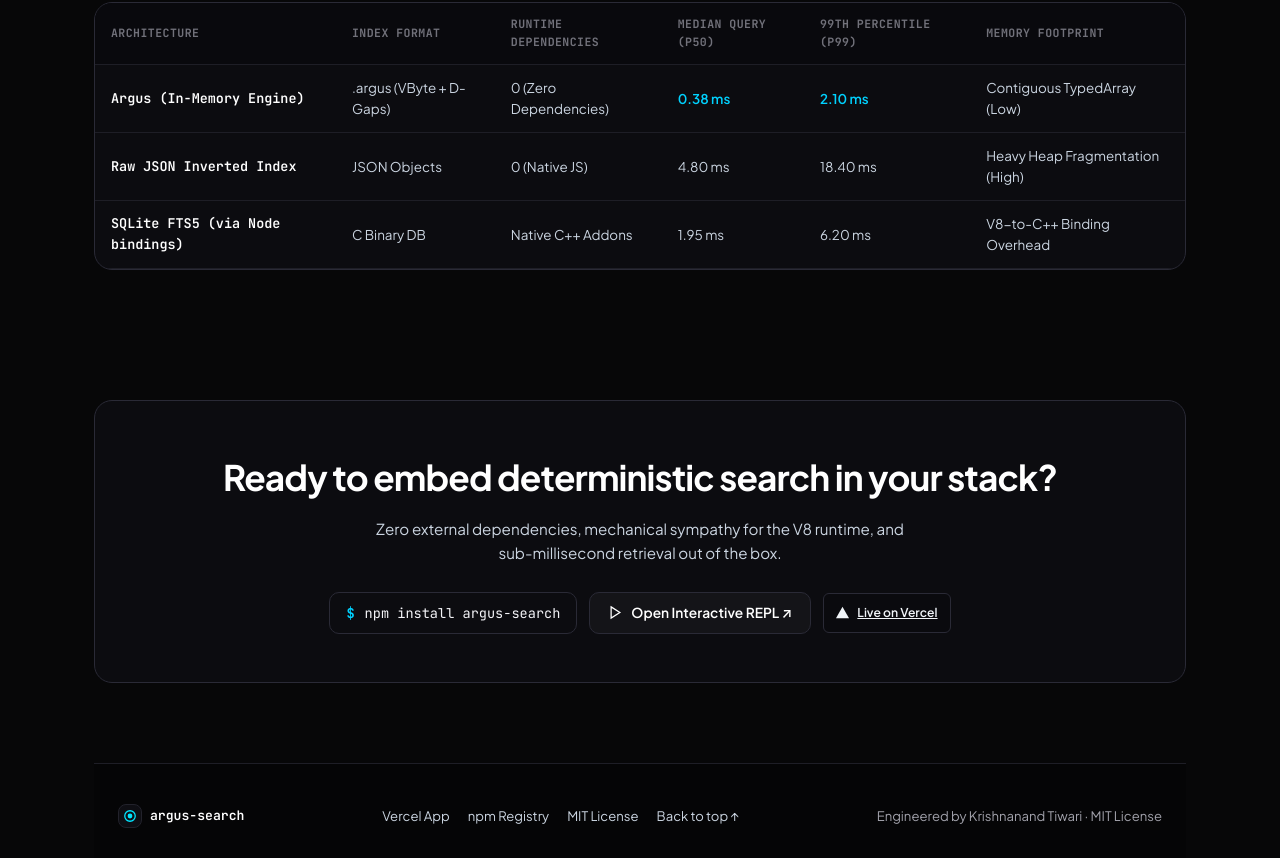
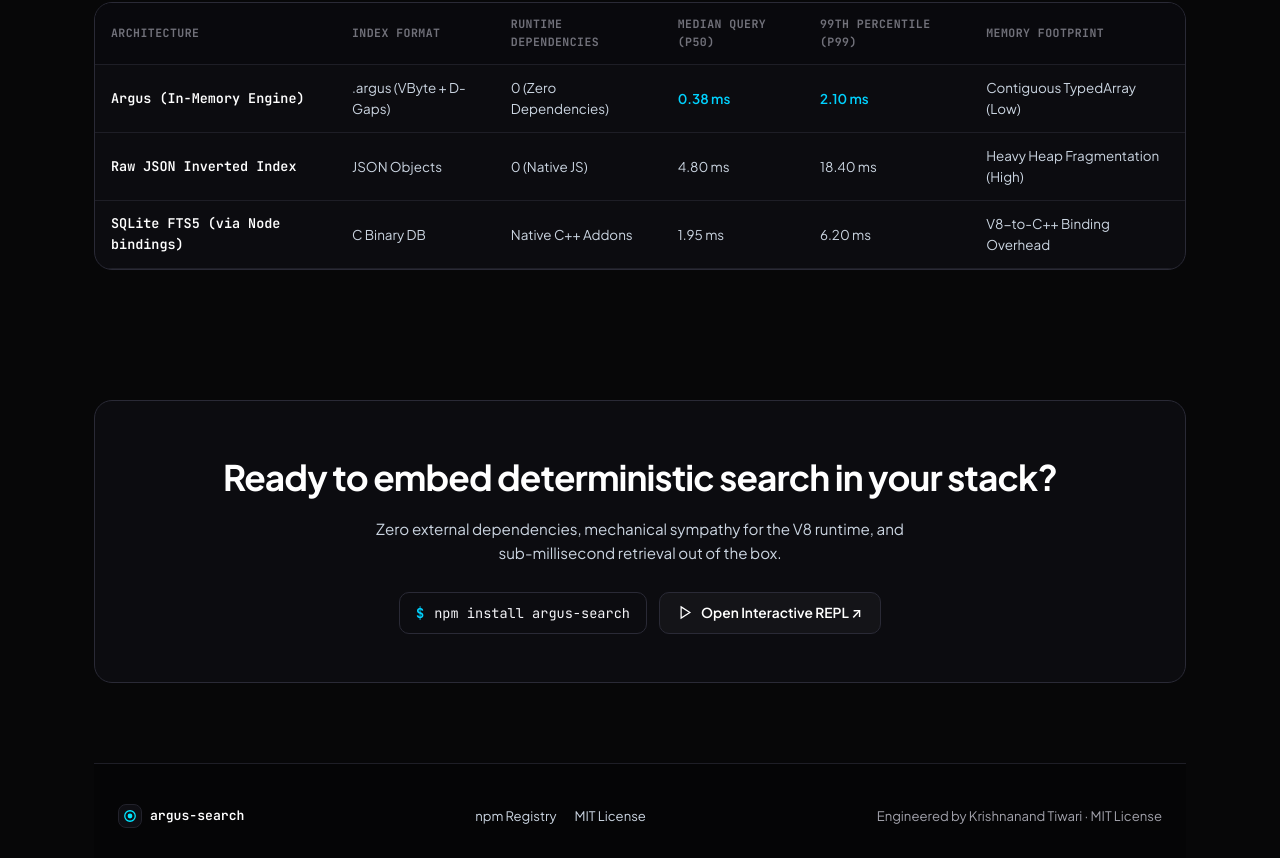
Before and after one commit to Krishnanand-10/Argus, a website: page index.html in a window 1280 px wide. Shown: the part 4119-4977 px from the top of the page. Drawn offline with Linux system fonts and the light colour scheme.

Commit message:
fix: remove vercel app, back to top from footer and live on vercel button from cta

```diff
--- a/index.html
+++ b/index.html
@@ -712,12 +712,6 @@
           </svg>
           <span>Open Interactive REPL ↗</span>
         </a>
-        <a href="https://argus-search.vercel.app" target="_blank" rel="noopener noreferrer" class="btn-studio-secondary" style="height: 40px; display: inline-flex; align-items: center; gap: 8px;">
-          <svg width="13" height="13" viewBox="0 0 1155 1000" fill="currentColor">
-            <path d="m577.3 0 577.4 1000H0z"/>
-          </svg>
-          <span>Live on Vercel</span>
-        </a>
       </div>
     </div>
 
@@ -735,10 +729,8 @@
         </a>
 
         <div class="footer-links">
-          <a href="https://argus-search.vercel.app" target="_blank" rel="noopener noreferrer">Vercel App</a>
           <a href="https://www.npmjs.com/package/argus-search" target="_blank" rel="noopener noreferrer">npm Registry</a>
           <a href="LICENSE" target="_blank">MIT License</a>
-          <a href="#hero">Back to top ↑</a>
         </div>
 
         <div class="footer-copy-text">
```
